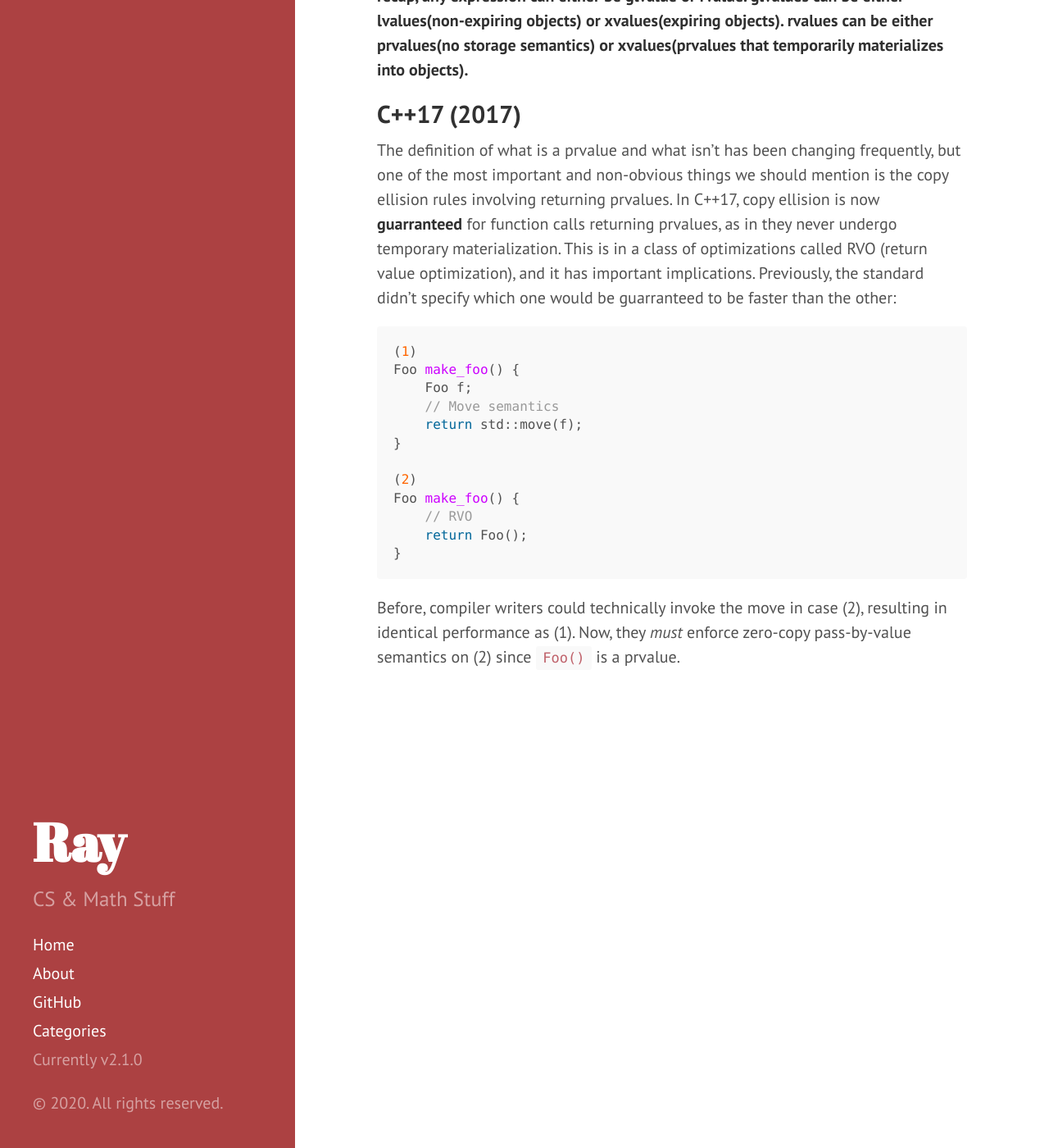
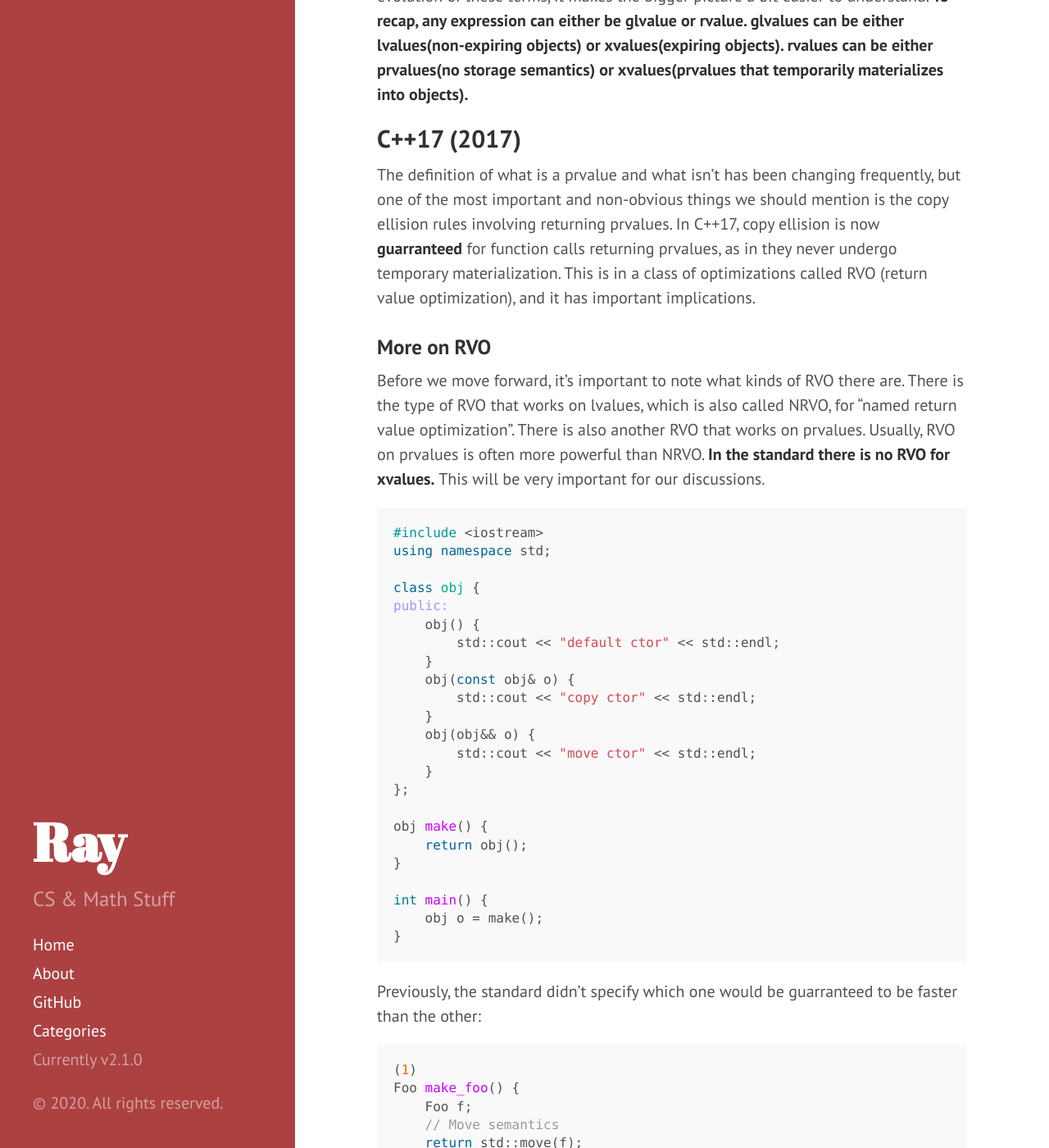
Before and after one commit to OneRaynyDay/oneraynyday.github.io, a Jekyll site: the page built from _posts/2020-07-03-Value-Categories-WIP.md, in a window 1280 px wide and 1400 px high, scrolled down 7231 px. Shown: the whole window at 82% size. Built offline with Jekyll 4.4.1, drawn with Linux system fonts in a browser that asks for light colours.

Commit message:
what's happening to the blog

````diff
--- a/_posts/2020-07-03-Value-Categories-WIP.md
+++ b/_posts/2020-07-03-Value-Categories-WIP.md
@@ -246,7 +246,39 @@ This is basically an accurate picture of the current state of value semantics in
 
 ## C++17 (2017)
 
-The definition of what is a prvalue and what isn't has been changing frequently, but one of the most important and non-obvious things we should mention is the copy ellision rules involving returning prvalues. In C++17, copy ellision is now **guarranteed** for function calls returning prvalues, as in they never undergo temporary materialization. This is in a class of optimizations called RVO (return value optimization), and it has important implications. Previously, the standard didn't specify which one would be guarranteed to be faster than the other:
+The definition of what is a prvalue and what isn't has been changing frequently, but one of the most important and non-obvious things we should mention is the copy ellision rules involving returning prvalues. In C++17, copy ellision is now **guarranteed** for function calls returning prvalues, as in they never undergo temporary materialization. This is in a class of optimizations called RVO (return value optimization), and it has important implications.
+
+### More on RVO
+
+Before we move forward, it's important to note what kinds of RVO there are. There is the type of RVO that works on lvalues, which is also called NRVO, for "named return value optimization". There is also another RVO that works on prvalues. Usually, RVO on prvalues is often more powerful than NRVO. **In the standard there is no RVO for xvalues.** This will be very important for our discussions.
+
+```c++
+#include <iostream>
+using namespace std;
+
+class obj {
+public:
+    obj() {
+        std::cout << "default ctor" << std::endl;
+    }
+    obj(const obj& o) {
+        std::cout << "copy ctor" << std::endl;
+    }
+    obj(obj&& o) {
+        std::cout << "move ctor" << std::endl;
+    }
+};
+
+obj make() {
+    return obj();
+}
+
+int main() {
+    obj o = make();
+}
+```
+
+Previously, the standard didn't specify which one would be guarranteed to be faster than the other:
 
 ```c++
 (1)
````
